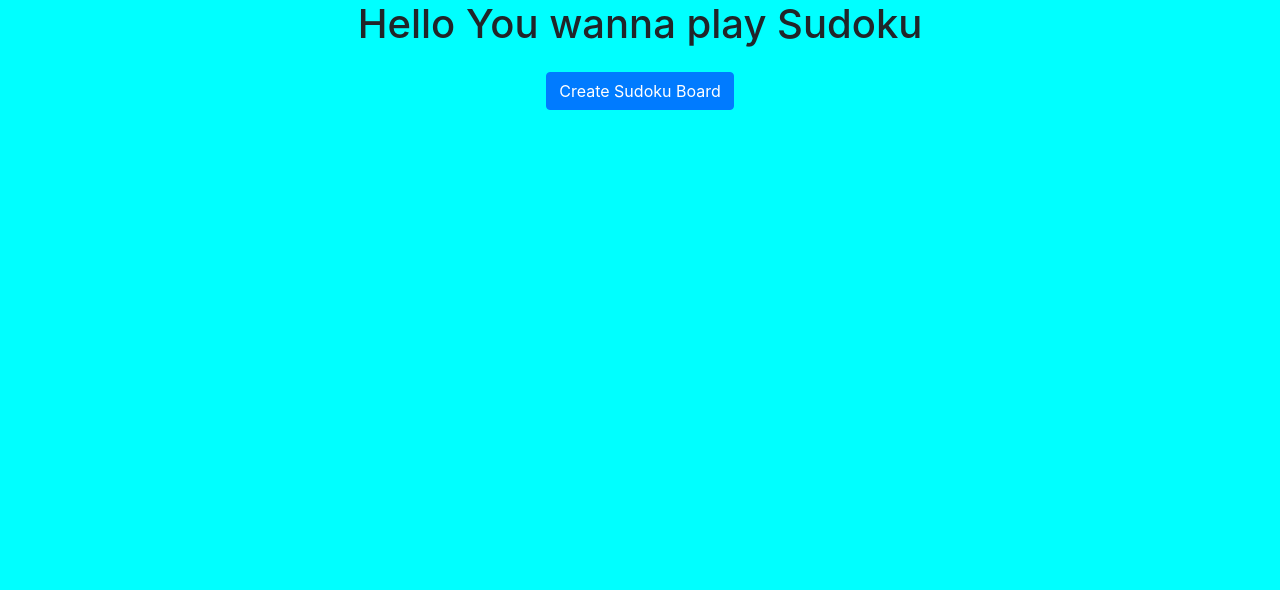
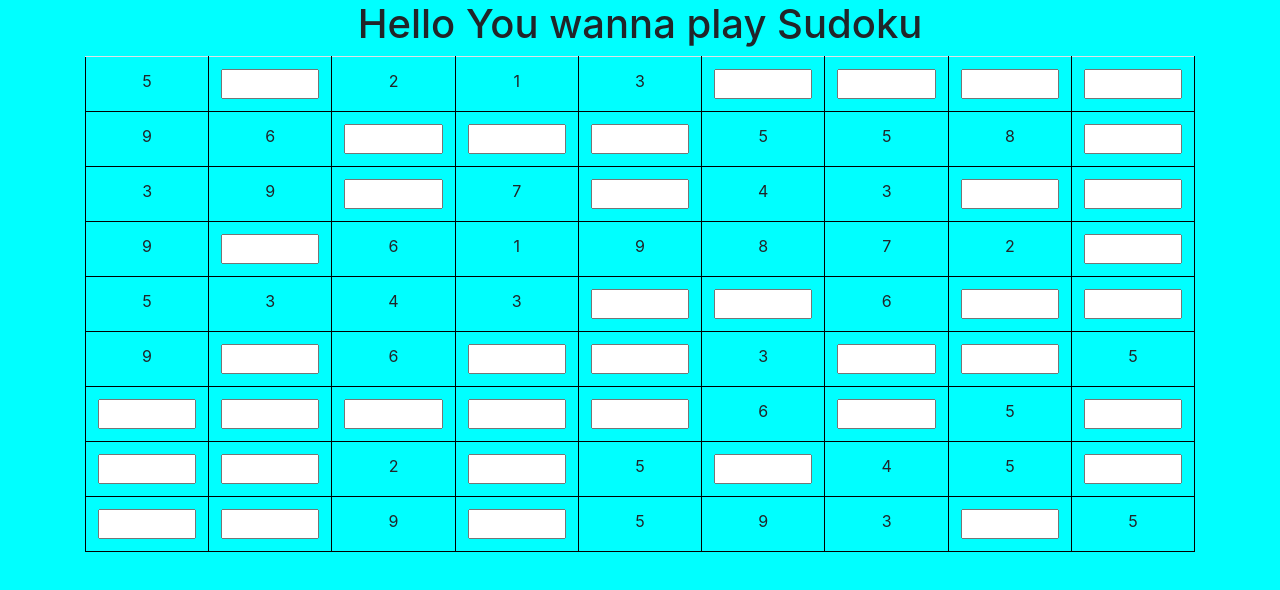
Before and after one commit to mohitrana67/Web-Development-With-Flask, a plain HTML site: page finance-automation/Testing/sudoku.html in a window 1280 px wide. Drawn offline with nearby package versions, Linux system fonts and the light colour scheme.

Commit message:
Creating a random box with random numbers and space to put in numbers to complete the sudoku

```diff
--- a/finance-automation/Testing/base.css
+++ b/finance-automation/Testing/base.css
@@ -10,3 +10,9 @@ body{
 .disappear{
     display: none;
 }
+
+input {
+    width: 100%;
+    box-sizing: border-box;
+    display: inline;
+}
--- a/finance-automation/Testing/base.js
+++ b/finance-automation/Testing/base.js
@@ -1,19 +1,11 @@
 var createSudokuButton = document.getElementById("createSudoku");
 
-createSudokuButton.addEventListener("click",createSudoku);
+// createSudokuButton.addEventListener("click",createSudoku);
+
+document.onload = createSudoku();
 
 function createSudoku(){
     console.log("So you want to create a sudoku");
-    // let's create a sudoku
-    // var table = document.getElementById("sudokuTable");
-
-    // var row = table.insertRow(0);
-
-    // var cell1 = row.insertCell(0);
-    // var cell2 = row.insertCell(1);
-
-    // cell1.innerHTML = "New Cell 1"
-    // cell2.innerHTML = "New Cell 2"
     var tableRef = document.getElementById('sudokuTable').getElementsByTagName('tbody')[0];
     var i;
     for(i = 0; i <9; i++){
@@ -22,27 +14,28 @@ function createSudoku(){
         for(j=0;j<9;j++){
             var newCell = newRow.insertCell(j);
 
-            // creating a new text node]
             var e = i+","+j
-            var newText  = document.createTextNode(e);
 
-            // Creating a element INPUT
-            var x = document.createElement("INPUT");
+            var randomNumber = Math.floor(Math.random()*10);
 
-            // Settting attributes of the element INPUT
-            x.setAttribute("type", "text");
-            x.setAttribute("placeholder", "Pleace enter a number")
+            var randomBoxSelector = Math.floor((Math.random()*10))
 
-            //Appending a input type or text to the cell
-            newCell.appendChild(newText);
-            // newCell.appendChild(x);
+            numberToPutIn = 0
+            if(randomBoxSelector*randomNumber>=9){
+                numberToPutIn = randomNumber
+                var newText  = document.createTextNode(numberToPutIn);
+
+                newCell.appendChild(newText);
+            }else{
+                var x = document.createElement("INPUT");
+
+                x.setAttribute("type", "text");
+                x.setAttribute("placeholder", "")
+
+                newCell.appendChild(x);
+            }
             newCell.classList.add("numberCell")
         }
-        // var newCell = newRow.insertCell(0);
-
-        // // Append a text node to the cell
-        // var newText  = document.createTextNode('New row');
-        // newCell.appendChild(newText);
     }
 
     createSudokuButton.classList.add('disappear')
```
